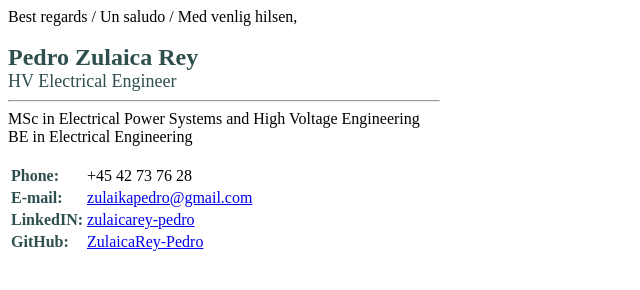
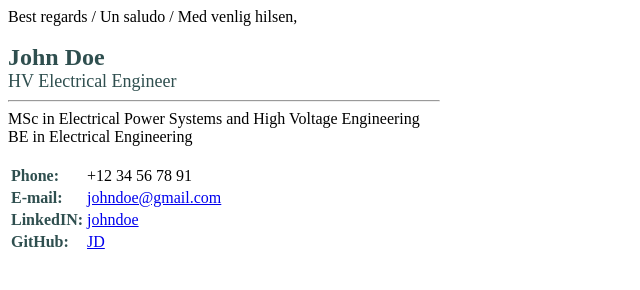
Before and after one commit to ZulaicaRey-Pedro/Company-Business_Teamplates, a plain HTML site: page Email Sginatures/Simple-NoPicture.html in a window 1280 px wide. Shown: the whole page, without its empty margins (0-640 px from the left). Drawn offline with Linux system fonts and the light colour scheme.

Commit message:
Update Simple-NoPicture.html

```diff
--- a/Email Sginatures/Simple-NoPicture.html
+++ b/Email Sginatures/Simple-NoPicture.html
@@ -8,7 +8,7 @@
    Best regards / Un saludo / Med venlig hilsen,<br><br>
 
    <!-- Personal information -->
-   <span style="font-weight: bolder;font-size:x-large;color:#2f4f4f;">Pedro Zulaica Rey</span><br>
+   <span style="font-weight: bolder;font-size:x-large;color:#2f4f4f;">John Doe</span><br>
 
    <span style="font-size:large;color:#2f4f4f;">HV Electrical Engineer</span><br>
 
@@ -22,19 +22,19 @@
    <table class="tb" id="members" style="width:15%">
    <tr>
       <td><span style="font-weight: bold;color:#2f4f4f;">Phone:</span></th>
-      <td>+45 42 73 76 28</th>
+      <td>+12 34 56 78 91</th>
    </tr>
    <tr>
       <td><span style="font-weight: bold;color:#2f4f4f;">E-mail:</span></td>
-      <td><a href="mailto:zulaikapedro@gmail.com">zulaikapedro@gmail.com</a></td>
+      <td><a href="mailto:johndoe@gmail.com">johndoe@gmail.com</a></td>
    </tr>
    <tr>
       <td><span style="font-weight: bold;color:#2f4f4f;">LinkedIN:</span></td>
-      <td><a href="https://www.linkedin.com/in/zulaicarey-pedro/">zulaicarey-pedro</a></td>
+      <td><a href="https://www.linkedin.com/in/">johndoe</a></td>
    </tr>
    <tr>
       <td><span style="font-weight: bold;color:#2f4f4f;">GitHub:</span></td>
-      <td><a href="https://github.com/ZulaicaRey-Pedro">ZulaicaRey-Pedro</a></td>
+      <td><a href="https://github.com/">JD</a></td>
    </tr>
    </table>
 <html>
```
